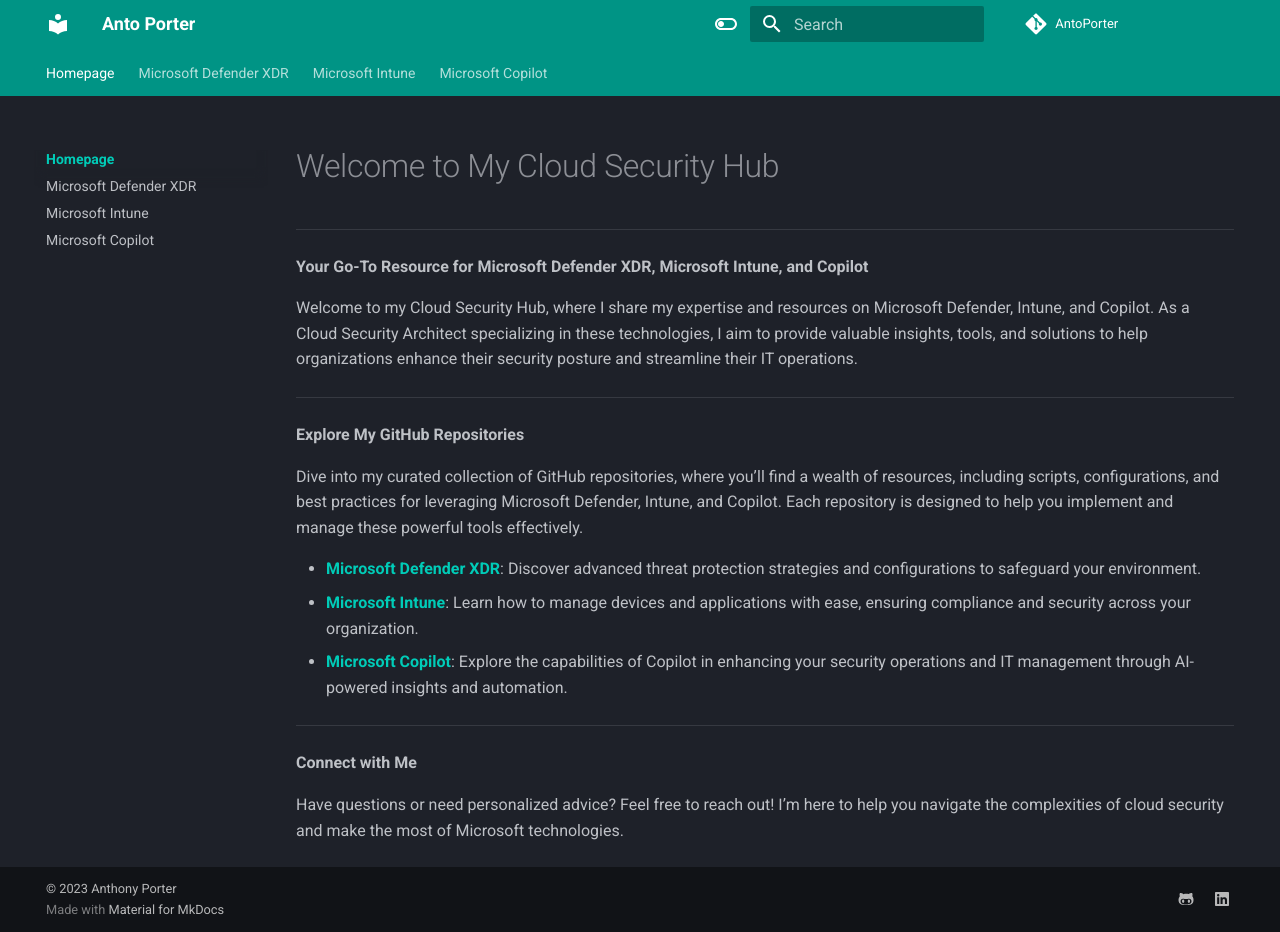
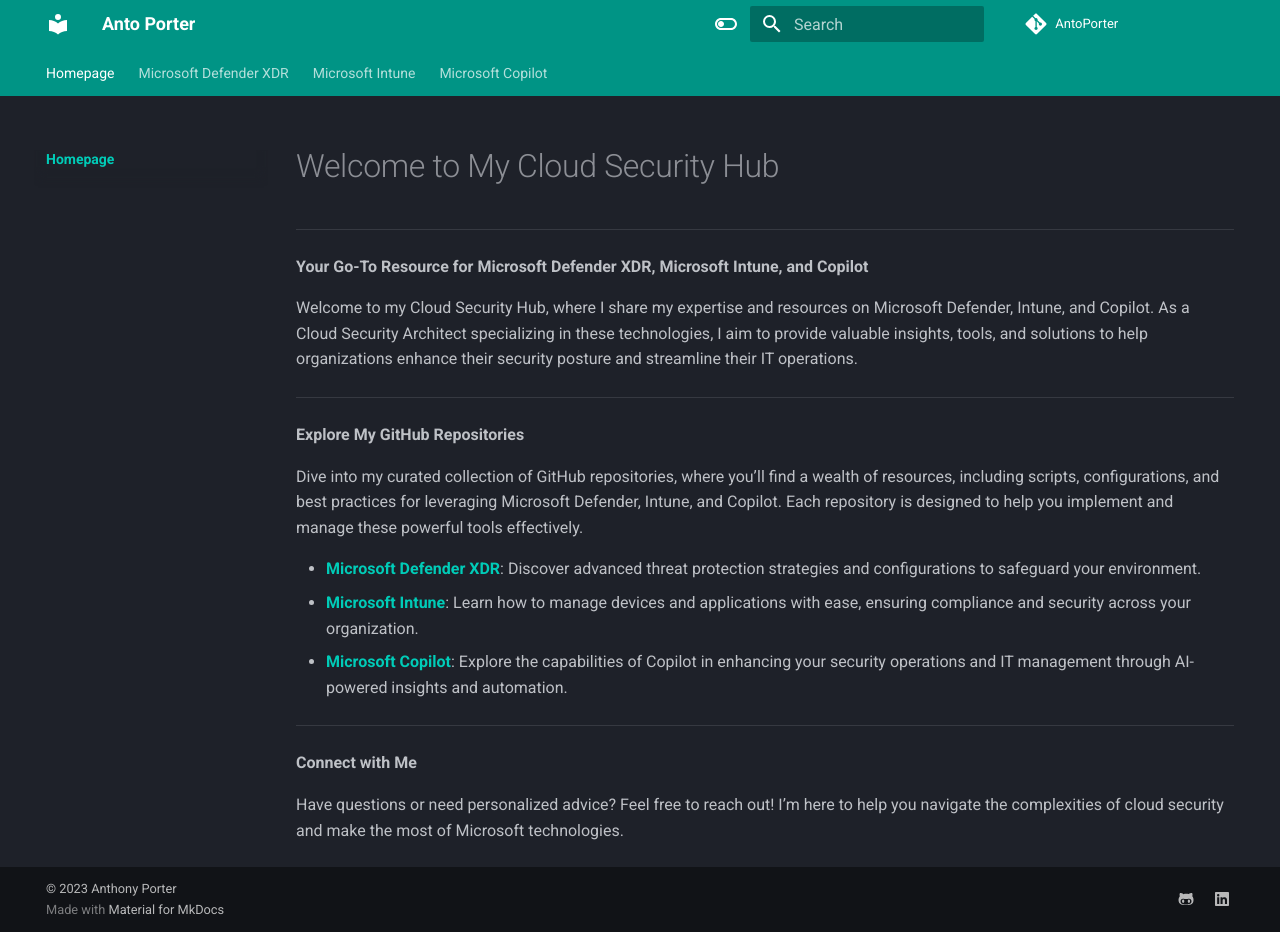
Before and after one commit to AntoPorter/antoporter.github.io, an MkDocs documentation site: the page built from docs/index.md, in a window 1280 px wide and 932 px high. Built offline with MkDocs 1.6.1 and Material for MkDocs 9.7.7, drawn with Linux system fonts in a browser that asks for light colours; comment, search, counter and statistics services are not loaded; old or Windows-style settings are respelled for this version of MkDocs.

Commit message:
Update mkdocs.yml

```diff
--- a/mkdocs.yml
+++ b/mkdocs.yml
@@ -78,9 +78,6 @@
 nav:
   - Homepage:
     - index.md
-    - .\defenderxdr\index.md
-    - .\intune\index.md
-    - .\copilot\index.md
   - Microsoft Defender XDR:
     - .\defenderxdr\index.md
     - .\defenderxdr\defenderendpoint\index.md
```
